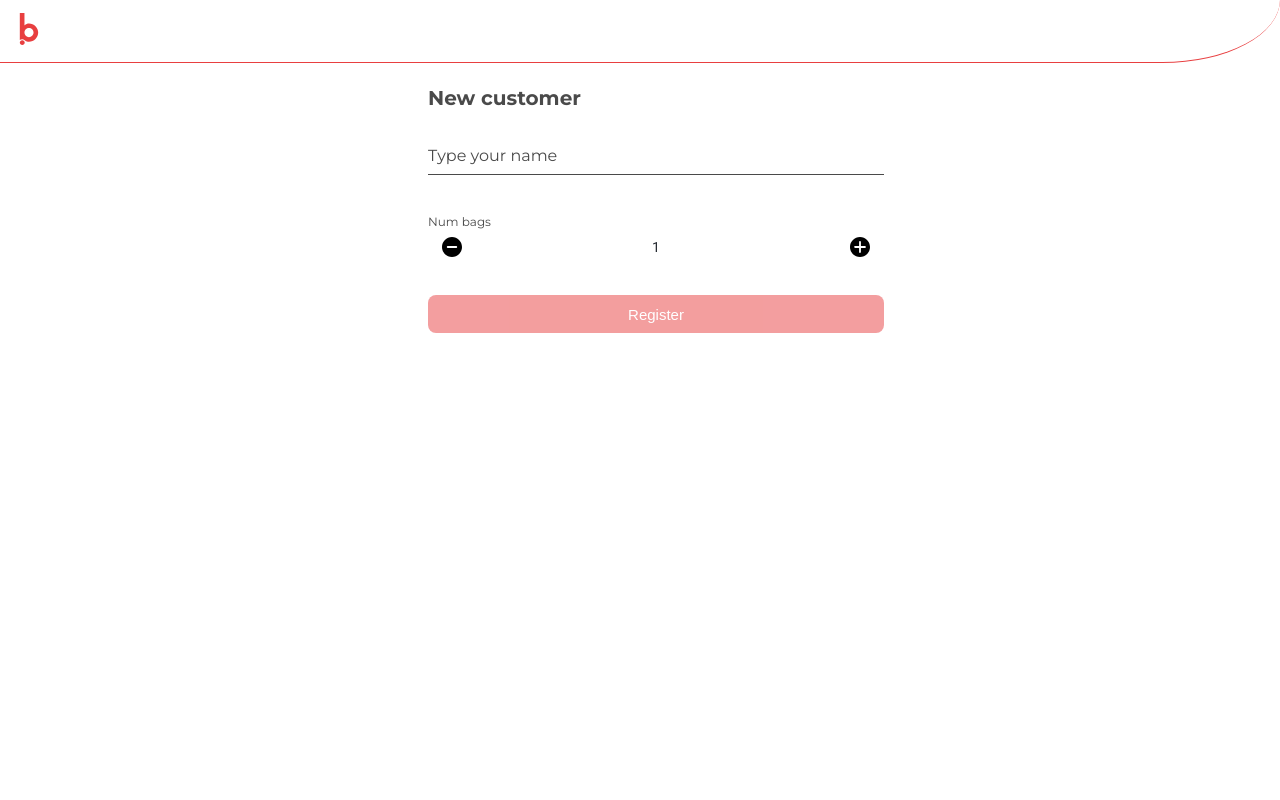
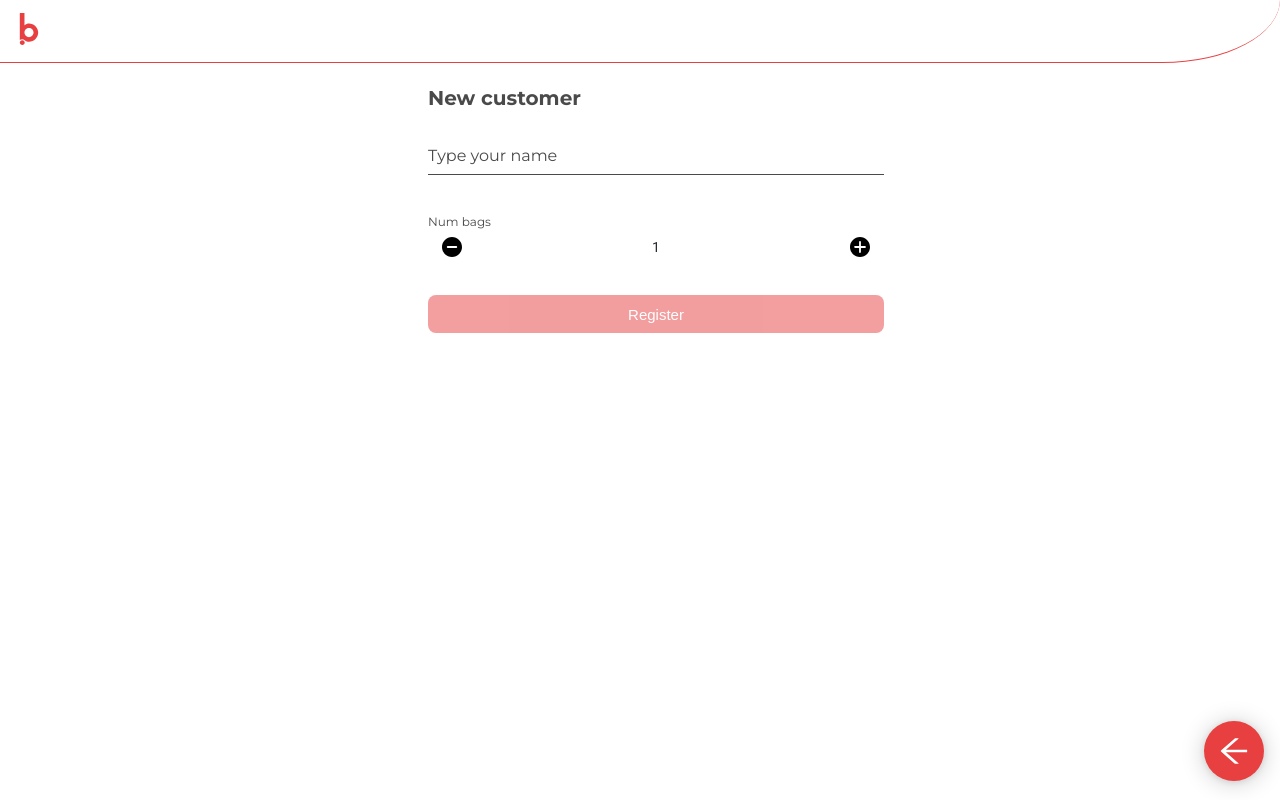
Before and after one commit to ddoice/coding-challenge, a React (Create React App) app: page /new in a window 1280 px wide. Built offline with nearby package versions, Linux system fonts and the light colour scheme.

Commit message:
NweCustomer navigation

```diff
--- a/src/containers/NewCustomer/NewCustomer.jsx
+++ b/src/containers/NewCustomer/NewCustomer.jsx
@@ -8,11 +8,13 @@ import BagSelector from '../../components/BagSelector/BagSelector';
 import Button from '../../components/Button/Button';
 import Header from '../../components/Header/Header';
 import Alert from '../../components/Alert/Alert';
+import ButtonFixed from '../../components/ButtonFixed/ButtonFixed'
 import { SCNewCustomerContainer, SCNewCustomerForm } from './styles';
+import IconBack from './IconBack.svg'
 
 class NewCustomer extends Component {
 
-  state = { name: '', bags: 1, errorMessages: {}, forceDisable: false, registerSuccess : false }
+  state = { name: '', bags: 1, errorMessages: {}, forceDisable: false, registerSuccess: false }
 
   handleChange = (name) => ({ target }) => {
     const { value } = target
@@ -25,7 +27,7 @@ class NewCustomer extends Component {
     await addCustomer({ name, bags })
       .then(_ => {
         this.setState({ forceDisable: true, registerSuccess: true });
-        setTimeout(()=>{
+        setTimeout(() => {
           this.props.history.push('/')
         }, 2000);
       })
@@ -65,6 +67,7 @@ class NewCustomer extends Component {
     const { loading, error } = customers;
     console.log(this.props.customers);
     return (
+      <div>
         <SCNewCustomerContainer>
           <SCNewCustomerForm>
             <Header>New customer</Header>
@@ -75,6 +78,8 @@ class NewCustomer extends Component {
             {registerSuccess && <Alert>Registro completado!</Alert>}
           </SCNewCustomerForm>
         </SCNewCustomerContainer>
+        <ButtonFixed img={IconBack} linkTo="/"></ButtonFixed>
+      </div>
     )
   }
 }
```
Also changed, not shown: src/containers/NewCustomer/IconBack.svg (added). Lines whose indentation alone changed are shown as unchanged.
